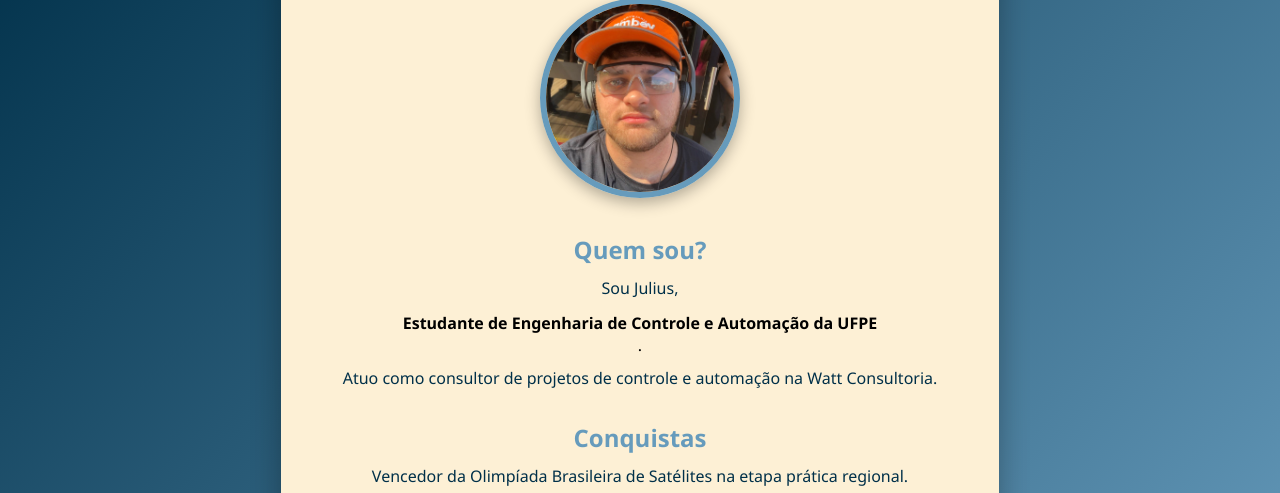
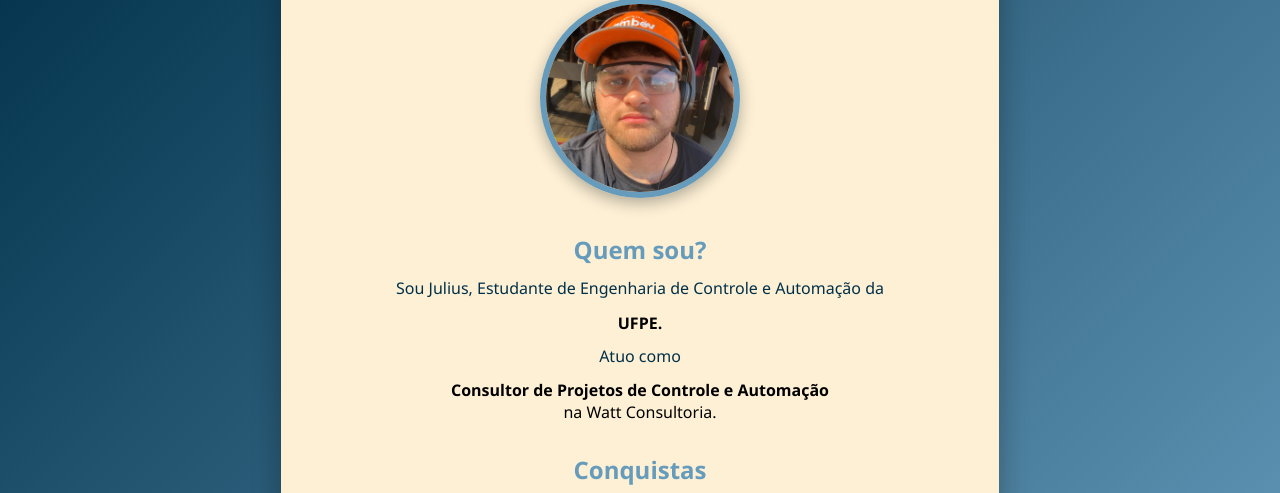
Before and after one commit to juliusRomanzeira/Card, a plain HTML site: page index.html in a window 1280 px wide. Shown: the part 117-610 px from the top of the page. Drawn offline with Linux system fonts and the light colour scheme.

Commit message:
Versão 1.8

```diff
--- a/index.html
+++ b/index.html
@@ -16,8 +16,8 @@
 
         <section class="quem-sou">
             <h2>Quem sou?</h2>
-            <p>Sou Julius, <div class="negrito">Estudante de Engenharia de Controle e Automação da UFPE</div>.</p>
-            <p>Atuo como consultor de projetos de controle e automação na Watt Consultoria.</p>
+            <p>Sou Julius, Estudante de Engenharia de Controle e Automação da <div class="negrito">UFPE.</div></p>
+            <p>Atuo como <div class="negrito">Consultor de Projetos de Controle e Automação</div> na Watt Consultoria.</p>
         </section>
 
         <section class="conquistas">
```
